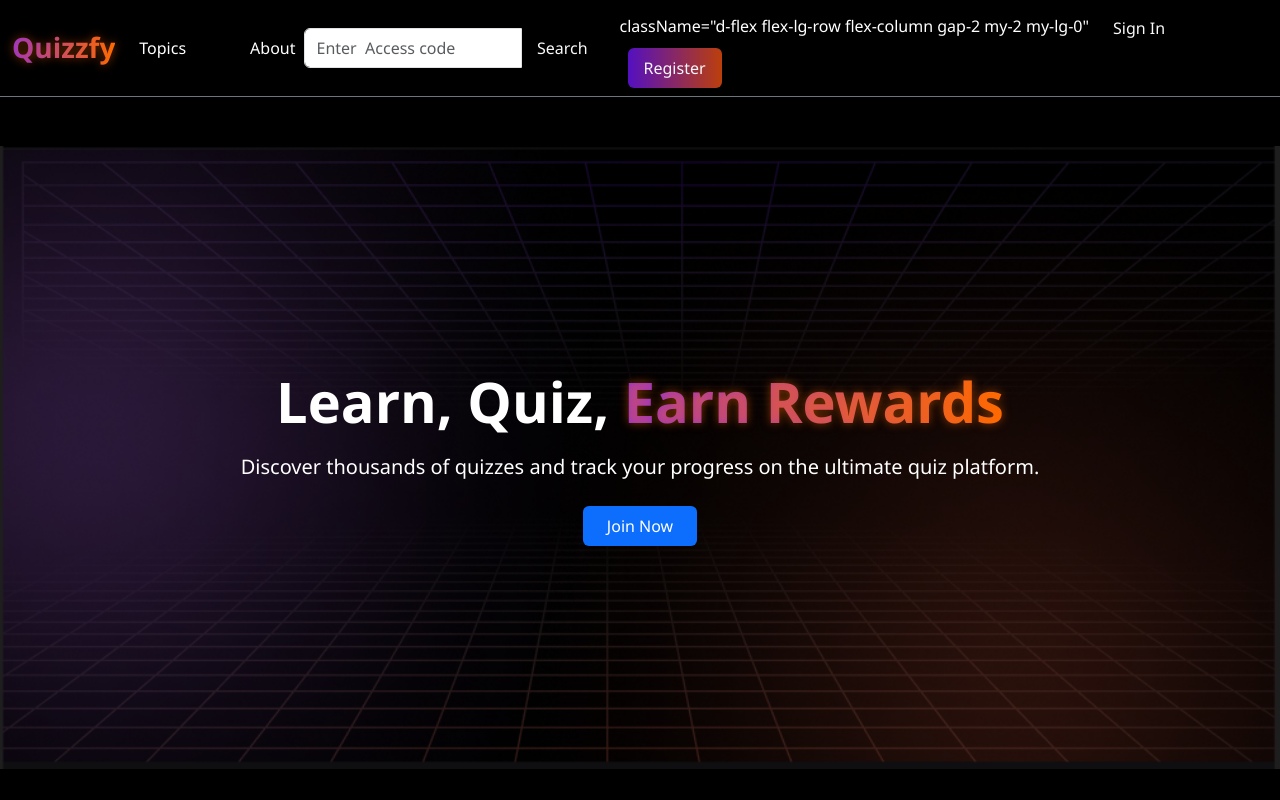
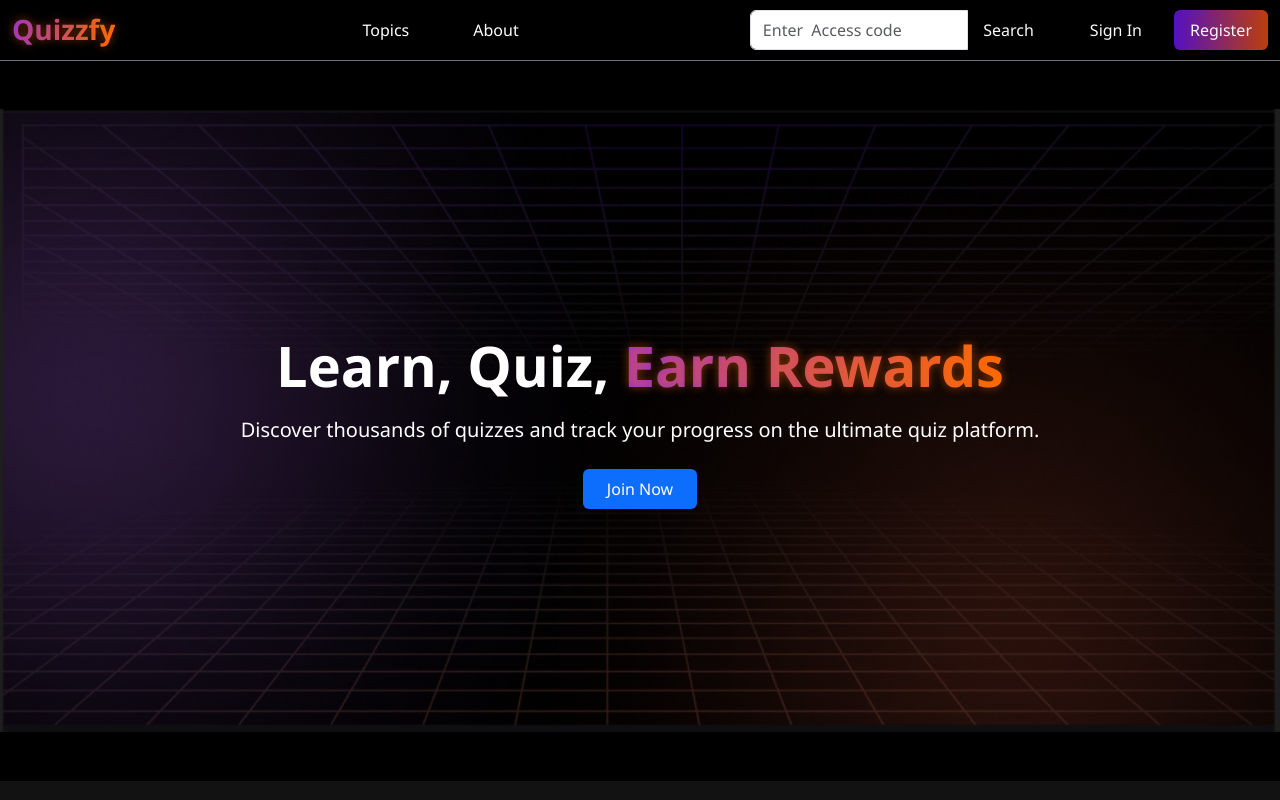
Before and after one commit to Janvi521/Quizzfy-Frontend, a React (Vite) app: page / in a window 1280 px wide. Shown: the top 800 px of the page. Built offline with nearby package versions, Linux system fonts and the light colour scheme.

Commit message:
Update HomeNavbar.jsx

```diff
--- a/src/comopents/navbar/HomeNavbar.jsx
+++ b/src/comopents/navbar/HomeNavbar.jsx
@@ -71,7 +71,7 @@ function HomeNavbar() {
           </div>
 
           {/* Right Auth Buttons */}
-          <div >className="d-flex flex-lg-row flex-column gap-2 my-2 my-lg-0"
+          <div className="d-flex flex-lg-row flex-column gap-2 my-2 my-lg-0" >
             <Link to="/signIn" className="btn btn-outline-light ms-lg-2">Sign In</Link>
             <Link to="/signUp" className="btn btn-outline-light ms-lg-2 gradient-backGround">Register</Link>
           </div>
```
